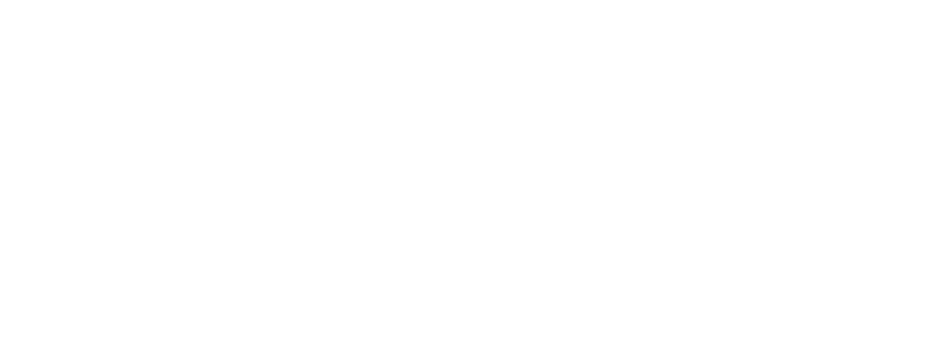
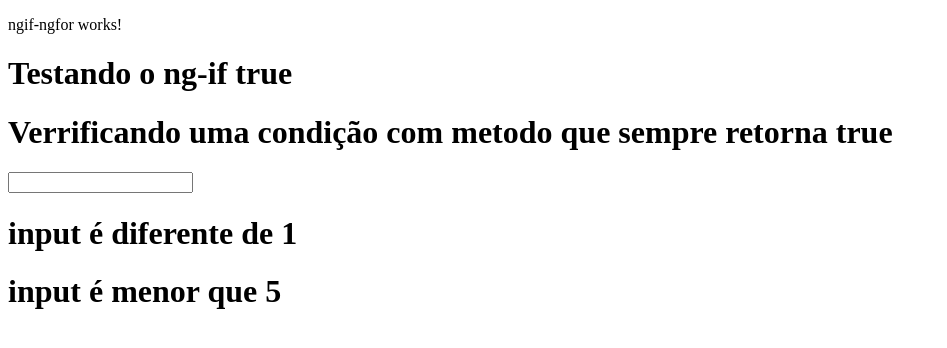
Before and after one commit to LegionDroid/Iniciando-Angular8, an Angular app: page /ngIfngFor in a window 1280 px wide. Before the commit this address led to /. Shown: the top 348 px of the page, without its empty margins (0-947 px from the left). Built offline with nearby package versions, Linux system fonts and the light colour scheme.

Commit message:
Adicionando componente para fazer testes com ngif e ngfor

```diff
--- a/src/app/app-routing.module.ts
+++ b/src/app/app-routing.module.ts
@@ -2,11 +2,15 @@
 import { Routes, RouterModule } from '@angular/router';
 import { DataBindingComponent } from './data-binding/data-binding.component';
 import { SegundoComponenteComponent } from './segundo-componente/segundo-componente.component';
+import { NgifNgforComponent } from './ngif-ngfor/ngif-ngfor.component';
 
 
 const routes: Routes = [
   { path: 'primeiro-componente', component: DataBindingComponent },
-  { path: 'segundo-componente', component: SegundoComponenteComponent }
+  { path: 'segundo-componente', component: SegundoComponenteComponent },
+  { path: 'ngIfngFor', component: NgifNgforComponent }
+
+
 
 ];
 
--- a/src/app/app.module.ts
+++ b/src/app/app.module.ts
@@ -5,12 +5,14 @@
 import { AppComponent } from './app.component';
 import { DataBindingComponent } from './data-binding/data-binding.component';
 import { SegundoComponenteComponent } from './segundo-componente/segundo-componente.component';
+import { NgifNgforComponent } from './ngif-ngfor/ngif-ngfor.component';
 
 @NgModule({
   declarations: [
     AppComponent,
     DataBindingComponent,
-    SegundoComponenteComponent
+    SegundoComponenteComponent,
+    NgifNgforComponent
   ],
   imports: [
     BrowserModule,
--- /dev/null
+++ b/src/app/ngif-ngfor/ngif-ngfor.component.html
@@ -0,0 +1,14 @@
+<p>ngif-ngfor works!</p>
+
+<h1 *ngIf="true">Testando o ng-if true</h1>
+<h1 *ngIf="false">Testando o ng-if false</h1>
+<h1 *ngIf="metodoQueRetornaTrue()">Verrificando uma condição com metodo que sempre retorna true</h1>
+
+
+<input type="text" (input)="numero = $event.target.value">
+
+<h1 *ngIf="numero == 1">input é igual a 1</h1>
+<h1 *ngIf="numero != 1">input é diferente de 1</h1>
+
+<h1 *ngIf="verificaSeNumeroMaior5()"> input é maior que 5</h1>
+<h1 *ngIf="!verificaSeNumeroMaior5()">input é menor que 5</h1>
--- /dev/null
+++ b/src/app/ngif-ngfor/ngif-ngfor.component.ts
@@ -0,0 +1,26 @@
+import { Component, OnInit } from '@angular/core';
+
+@Component({
+  selector: 'app-ngif-ngfor',
+  templateUrl: './ngif-ngfor.component.html',
+  styleUrls: ['./ngif-ngfor.component.css']
+})
+export class NgifNgforComponent implements OnInit {
+
+  numero: number;
+
+  constructor() { }
+
+  ngOnInit() {
+  }
+
+  metodoQueRetornaTrue() {
+    return true;
+  }
+
+  verificaSeNumeroMaior5() {
+    if (this.numero > 5)
+      return true
+  }
+
+}
```
Also changed, not shown: src/app/ngif-ngfor/ngif-ngfor.component.css (added), 1 other file (tests, documents, lock files or other folders).
